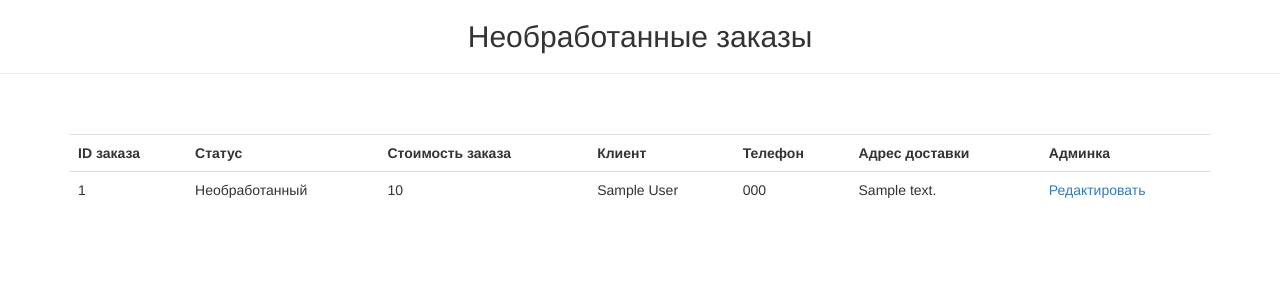
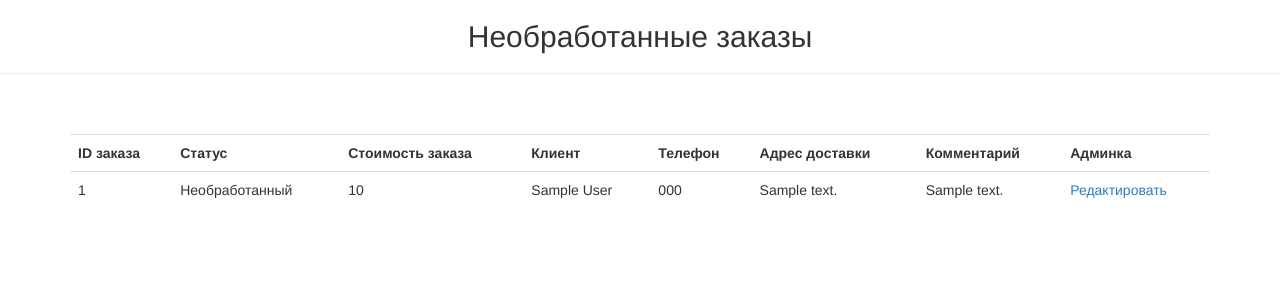
Before and after one commit to FaHoLo/Star_burger, a Django app: page /manager/orders/ in a window 1280 px wide. Shown: the part 52-352 px from the top of the page. Run offline with Django 3.2, Linux system fonts and the light colour scheme; a user stored in the database is signed in; tables that the repository leaves empty hold one stand-in row (values such as "Sample post"); some libraries are stand-ins or nearby versions.

Commit message:
Add order comment

```diff
--- a/foodcartapp/models.py
+++ b/foodcartapp/models.py
@@ -80,6 +80,7 @@ class Order(models.Model):
     phonenumber = models.CharField(verbose_name='номер телефона', max_length=20)
     address = models.TextField('адрес доставки')
     status = models.CharField('статус', max_length=3, choices=STATUS_CHOISES, default=UNPROCESSED)
+    comment = models.TextField('комментарий', blank=True)
 
     def __str__(self):
         return f'{self.firstname} {self.lastname} {self.address}'
--- a/restaurateur/templates/order_items.html
+++ b/restaurateur/templates/order_items.html
@@ -19,6 +19,7 @@
       <th>Клиент</th>
       <th>Телефон</th>
       <th>Адрес доставки</th>
+      <th>Комментарий</th>
       <th>Админка</th>
     </tr>
 
@@ -30,6 +31,7 @@
         <td>{{item.firstname}} {{item.lastname}}</td>
         <td>{{item.phonenumber}}</td>
         <td>{{item.address}}</td>
+        <td>{{item.comment}}</td>
         <td>
           <a href="{% url 'admin:foodcartapp_order_change' object_id=item.id %}?next={{ request.get_full_path|urlencode }}">
             Редактировать
```
Also changed, not shown: foodcartapp/migrations/0039_order_comment.py (added).
